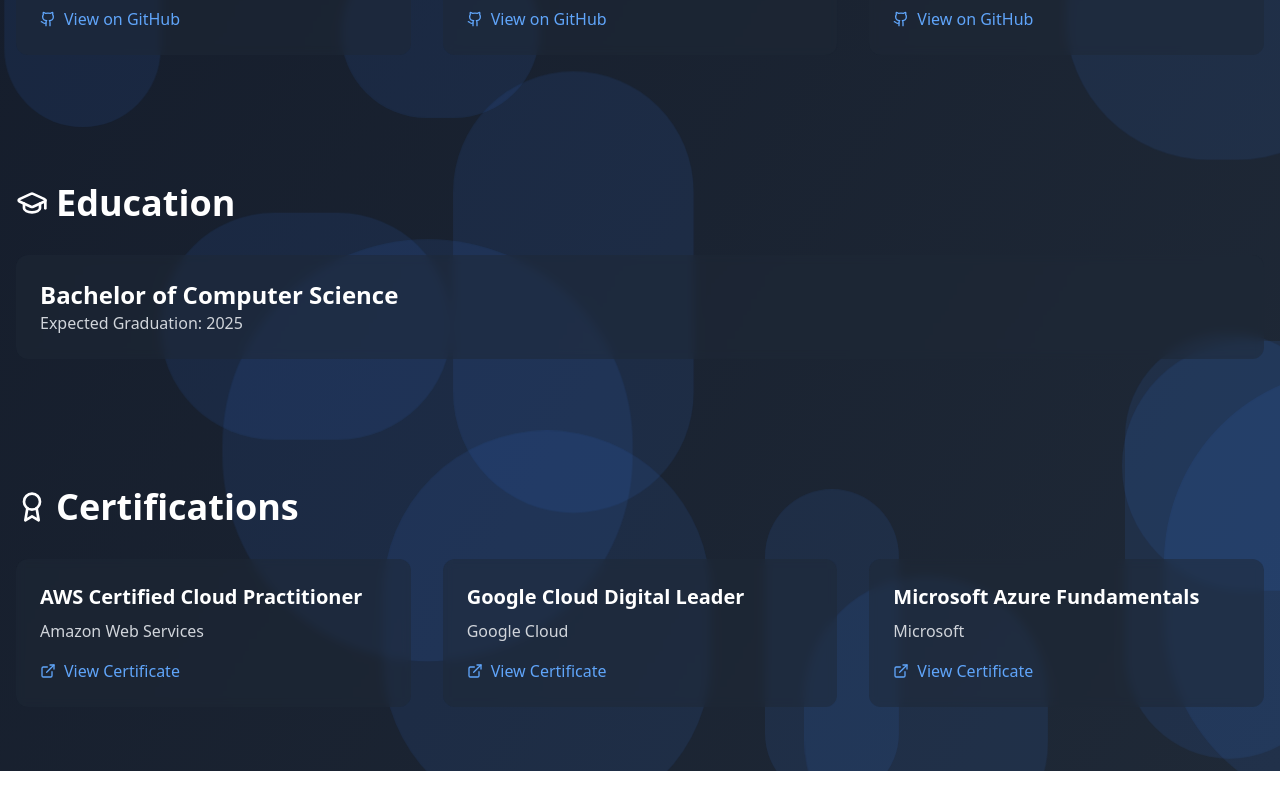
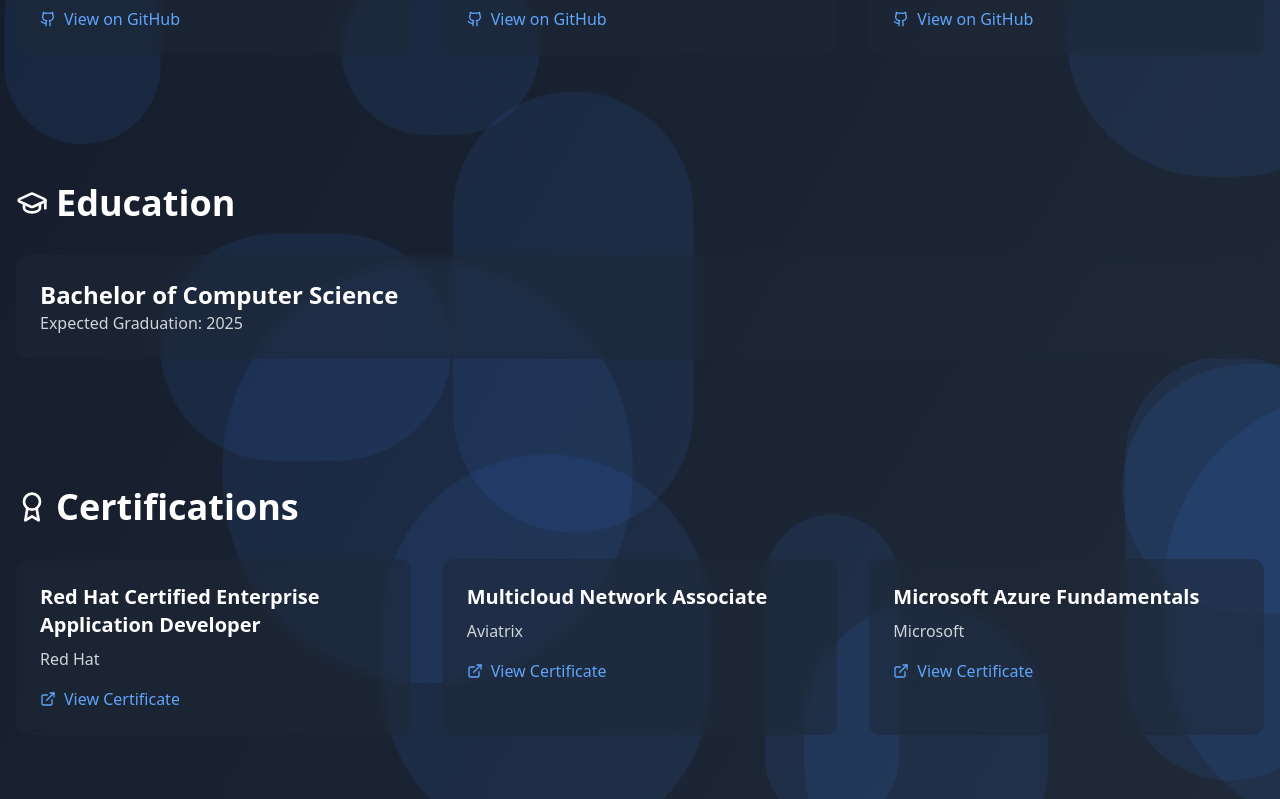
Before and after one commit to klu2200031399/project, a React (Vite) app: page / in a window 1280 px wide. Shown: the part 1406-2205 px from the top of the page. Before the commit the page ends 2177 px from the top, so only its background shows below. Built offline with nearby package versions, Linux system fonts and the light colour scheme.

Commit message:
Update App.tsx

```diff
--- a/src/App.tsx
+++ b/src/App.tsx
@@ -5,19 +5,19 @@ import { Github, Linkedin, Mail, ExternalLink, Award, GraduationCap, Briefcase,
 function App() {
   const certifications = [
     {
-      title: "AWS Certified Cloud Practitioner",
-      issuer: "Amazon Web Services",
-      credlyLink: "https://www.credly.com/org/amazon-web-services"
+      title: "Red Hat Certified Enterprise Application Developer",
+      issuer: "Red Hat",
+      credlyLink: "https://www.credly.com/badges/182169e2-9dc5-473f-aa5f-a228076ba5a1/public_url"
     },
     {
-      title: "Google Cloud Digital Leader",
-      issuer: "Google Cloud",
-      credlyLink: "https://www.credly.com/org/google"
+      title: "Multicloud Network Associate",
+      issuer: "Aviatrix",
+      credlyLink: "https://www.credly.com/badges/922a6be4-bd8e-46a7-b802-72e09335a2df/public_url"
     },
     {
       title: "Microsoft Azure Fundamentals",
       issuer: "Microsoft",
-      credlyLink: "https://www.credly.com/org/microsoft"
+      credlyLink: "https://drive.google.com/file/d/1JKlIVuwq9PsrxjMdhUe9uMqkjg69D1oo/view?usp=sharing"
     }
   ];
 
```
